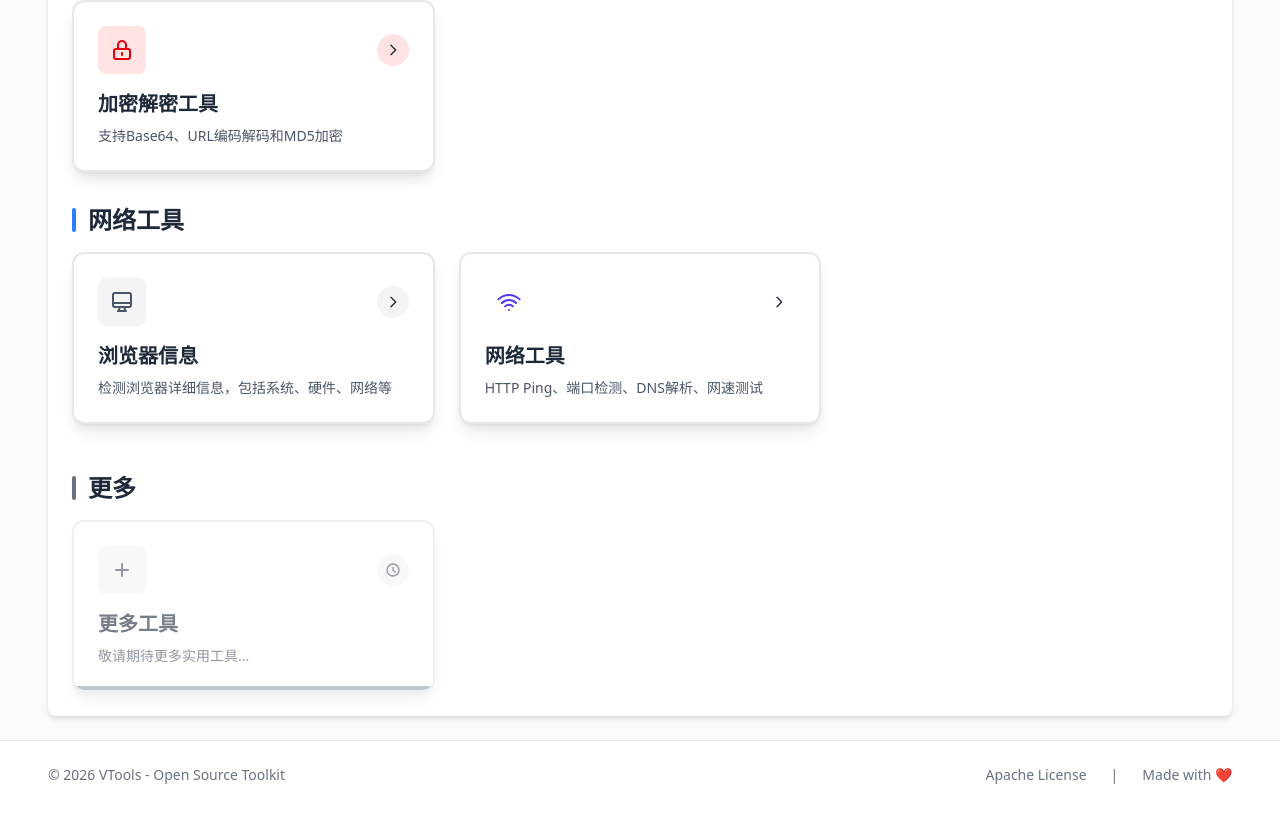
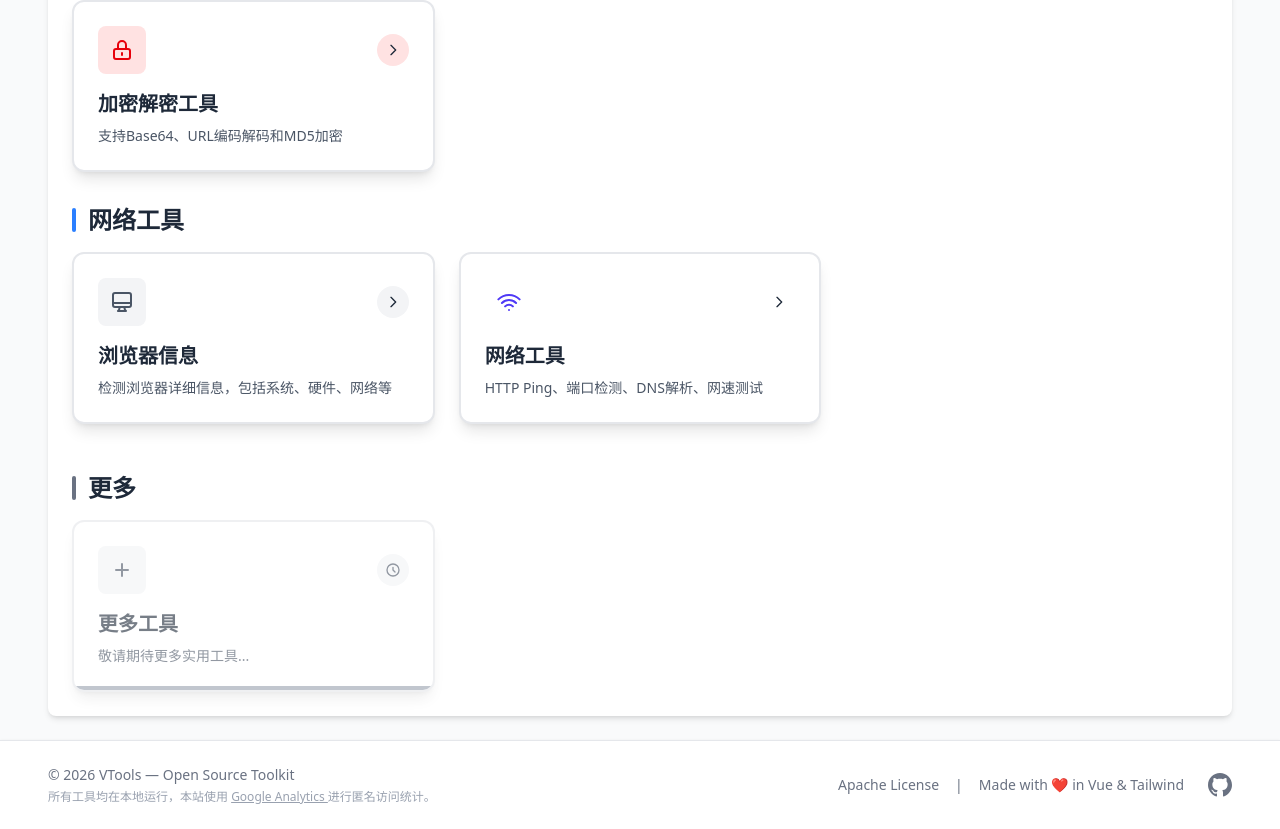
Before and after one commit to chihqiang/vtools, a Vue app: page /qrcode-scanner in a window 1280 px wide. Shown: the part 1225-2054 px from the top of the page. Built offline with nearby package versions, Linux system fonts and the light colour scheme.

Commit message:
feat: 更新默认布局页脚内容
- 将静态年份改为动态获取当前年份
- 添加隐私说明和 Google Analytics 链接
- 增加技术栈信息
- 添加 GitHub 图标链接
- 优化布局结构和样式

```diff
--- a/src/layouts/DefaultLayout.vue
+++ b/src/layouts/DefaultLayout.vue
@@ -54,31 +54,73 @@
     <!-- Footer -->
     <footer class="bg-white shadow-sm border-t border-gray-200 mt-auto">
       <div class="w-full px-4 sm:px-6 md:px-8 lg:px-12 py-4 sm:py-6">
-        <div class="flex flex-col md:flex-row justify-between items-center gap-4">
-          <p class="text-sm text-gray-500 text-center md:text-left">
-            © 2026
+        <div class="flex flex-col md:flex-row justify-between items-start md:items-center gap-3">
+          <!-- 左侧：版权 + 隐私说明 -->
+          <div
+            class="flex flex-col items-center md:items-start text-center md:text-left text-sm text-gray-500 space-y-1"
+          >
+            <!-- 版权 -->
+            <p>
+              © {{ new Date().getFullYear() }}
               <a
                 href="https://github.com/chihqiang/vtools"
                 target="_blank"
                 rel="noopener noreferrer"
                 class="hover:text-blue-600 transition-colors"
-              >VTools</a
               >
-            - Open Source Toolkit
+                VTools
+              </a>
+              — Open Source Toolkit
             </p>
+            <!-- 隐私说明 + GA 链接 -->
+            <p class="text-xs text-gray-400">
+              所有工具均在本地运行，本站使用
+              <a
+                href="https://analytics.google.com/analytics/web/"
+                target="_blank"
+                rel="noopener noreferrer"
+                class="hover:text-blue-600 underline transition-colors"
+              >
+                Google Analytics
+              </a>
+              进行匿名访问统计。
+            </p>
+          </div>
 
+          <!-- 右侧：附加链接 + 技术栈 + GitHub -->
           <div
-            class="flex flex-col md:flex-row items-center space-y-2 md:space-y-0 md:space-x-6 text-center md:text-left"
+            class="flex flex-col md:flex-row items-center space-y-2 md:space-y-0 md:space-x-4 text-center md:text-left text-sm text-gray-500"
           >
+            <!-- 开源协议 -->
             <a
               href="https://www.apache.org/licenses/LICENSE-2.0"
               target="_blank"
               rel="noopener noreferrer"
-              class="text-sm text-gray-500 hover:text-blue-600 transition-colors"
-              >Apache License</a
+              class="hover:text-blue-600 transition-colors"
             >
-            <span class="text-sm text-gray-500">|</span>
-            <p class="text-sm text-gray-500">Made with ❤️</p>
+              Apache License
+            </a>
+
+            <!-- 分隔符（桌面端显示） -->
+            <span class="hidden md:inline">|</span>
+
+            <!-- 技术栈 -->
+            <span>Made with ❤️ in Vue & Tailwind</span>
+
+            <!-- GitHub 图标 -->
+            <a
+              href="https://github.com/chihqiang/vtools"
+              target="_blank"
+              rel="noopener noreferrer"
+              class="ml-2 text-gray-500 hover:text-gray-900 transition-colors"
+              title="GitHub"
+            >
+              <svg class="w-5 h-5 sm:w-6 sm:h-6 inline" fill="currentColor" viewBox="0 0 24 24">
+                <path
+                  d="M12 0c-6.626 0-12 5.373-12 12 0 5.302 3.438 9.8 8.207 11.387.599.111.793-.261.793-.577v-2.234c-3.338.726-4.033-1.416-4.033-1.416-.546-1.387-1.333-1.756-1.333-1.756-1.089-.745.083-.729.083-.729 1.205.084 1.839 1.237 1.839 1.237 1.07 1.834 2.807 1.304 3.492.997.107-.775.418-1.305.762-1.604-2.665-.305-5.467-1.334-5.467-5.931 0-1.311.469-2.381 1.236-3.221-.124-.303-.535-1.524.117-3.176 0 0 1.008-.322 3.301 1.23.957-.266 1.983-.399 3.003-.404 1.02.005 2.047.138 3.006.404 2.291-1.552 3.297-1.23 3.297-1.23.653 1.653.242 2.874.118 3.176.77.84 1.235 1.911 1.235 3.221 0 4.609-2.807 5.624-5.479 5.921.43.372.823 1.102.823 2.222v3.293c0 .319.192.694.801.576 4.765-1.589 8.199-6.086 8.199-11.386 0-6.627-5.373-12-12-12z"
+                />
+              </svg>
+            </a>
           </div>
         </div>
       </div>
```
Lines whose indentation alone changed are shown as unchanged.
